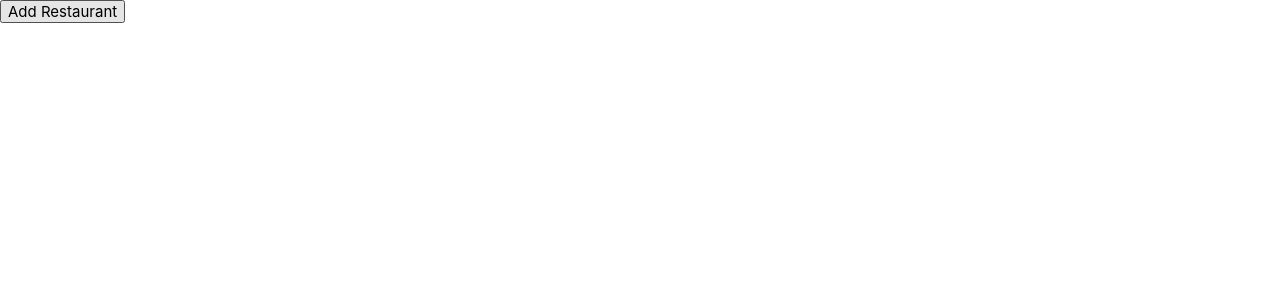
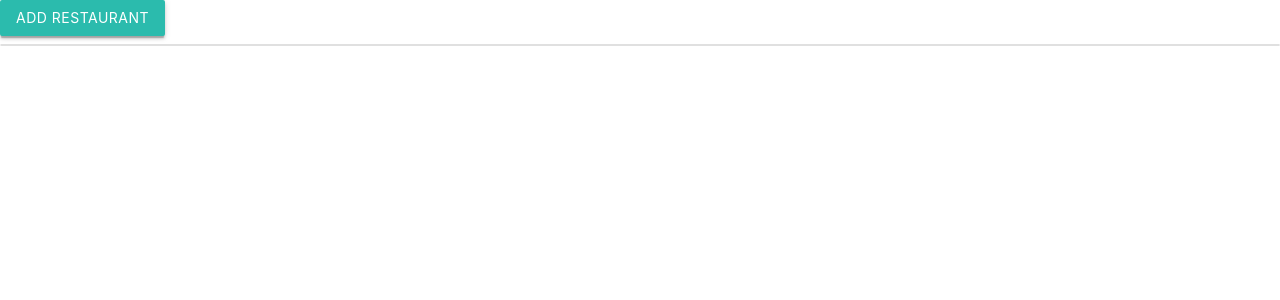
Before and after one commit to kingram6865/reacttdd, a React (Vite) app: page / in a window 1280 px wide. Shown: the top 300 px of the page. Built offline with nearby package versions, Linux system fonts and the light colour scheme.

Commit message:
Update form and simple UI elements.

```diff
--- a/src/NewRestaurantForm.js
+++ b/src/NewRestaurantForm.js
@@ -1,4 +1,5 @@
 import React, { Component } from 'react'
+import { Button } from 'react-materialize'
 
 export default class NewRestaurantForm extends Component {
   state = { inputText: '' }
@@ -15,19 +16,22 @@ export default class NewRestaurantForm extends Component {
 
   render() {
     const { inputText } = this.state
-    // return null;
     return(
       <div>
+        <div className="input-field col s6">
         <input
-          type="text"
+          id="restaurant_name"
+          placeholder="Placeholder"
           value={inputText}
           onChange={this.handleTextChange}
           data-testid="newRestaurantName"
         />
-        <button
+        <label htmlFor="restaurant_name">Restaurant Name</label>
+        </div>
+        <Button
           data-testid="saveNewRestaurantButton"
           onClick={this.handleSave}
-        >Add</button>
+        >Save</Button>
       </div>
     )
   }
--- a/src/RestaurantList.js
+++ b/src/RestaurantList.js
@@ -1,13 +1,14 @@
 import React from 'react'
+import { Collection, CollectionItem } from 'react-materialize'
 
 const RestaurantList = ({ restaurantNames }) => (
-  <ul>
+  <Collection>
     {
       restaurantNames.map(restaurantName => (
-        <li key={restaurantName}>{restaurantName}</li>
+        <CollectionItem key={restaurantName}>{restaurantName}</CollectionItem>
       ))
     }
-  </ul>
+  </Collection>
 );
 
 export default RestaurantList
--- a/src/RestaurantListPage.js
+++ b/src/RestaurantListPage.js
@@ -1,4 +1,5 @@
 import React, { Component } from 'react'
+import { Button } from 'react-materialize'
 import NewRestaurantForm from './NewRestaurantForm'
 import RestaurantList from './RestaurantList'
 
@@ -29,10 +30,10 @@ export default class RestaurantListPage extends Component {
     } = this.state
     return (
       <div>
-        <button
+        <Button
           data-testid="addRestaurantButton"
           onClick={this.handleShowNewRestaurantForm}
-        >Add Restaurant</button>
+        >Add Restaurant</Button>
         {
           showNewRestaurantForm
           ? (<NewRestaurantForm
```
Also changed, not shown: notes/Notes.md (+4 -0 lines), 1 other file (tests, documents, lock files or other folders).
